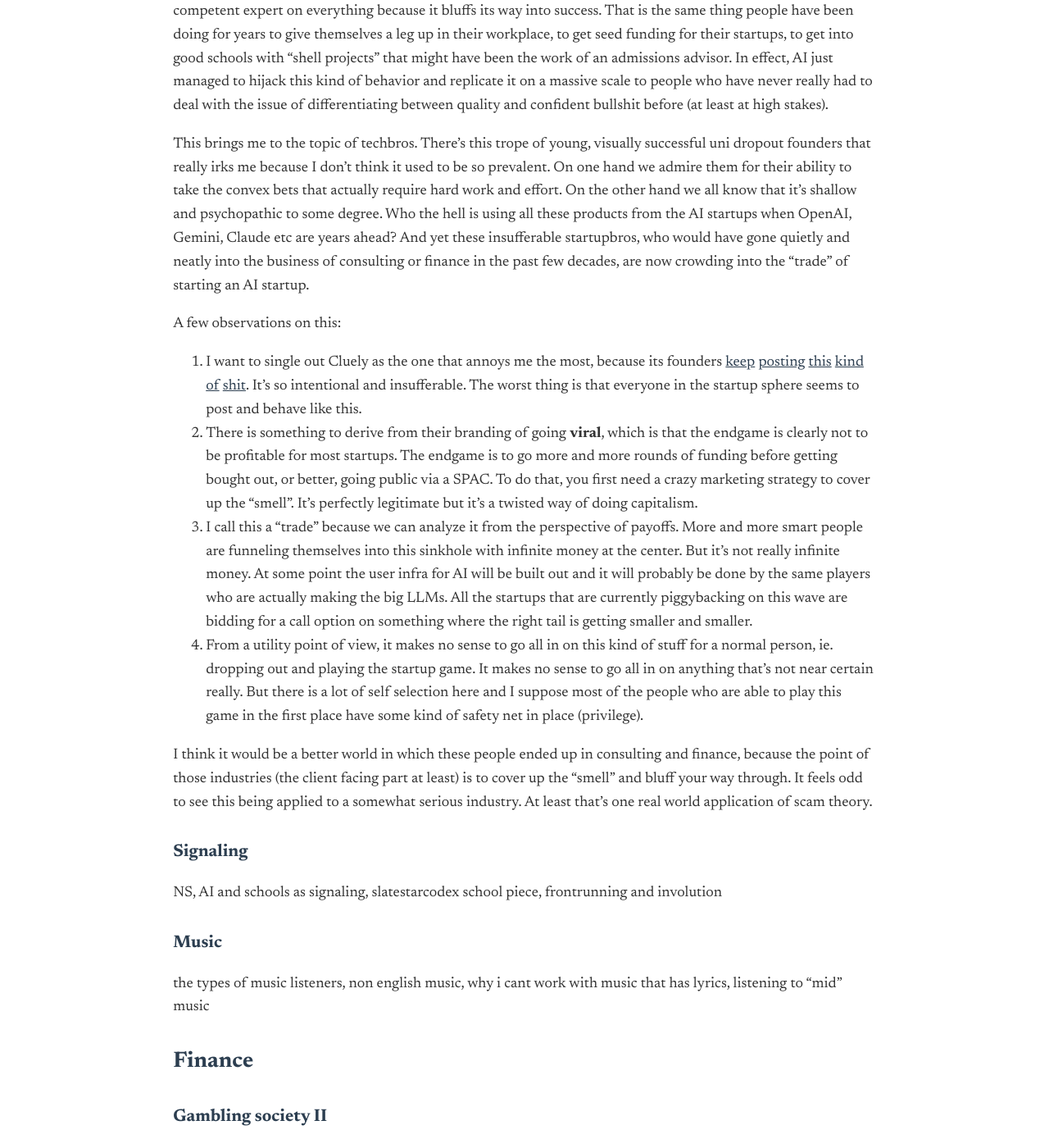
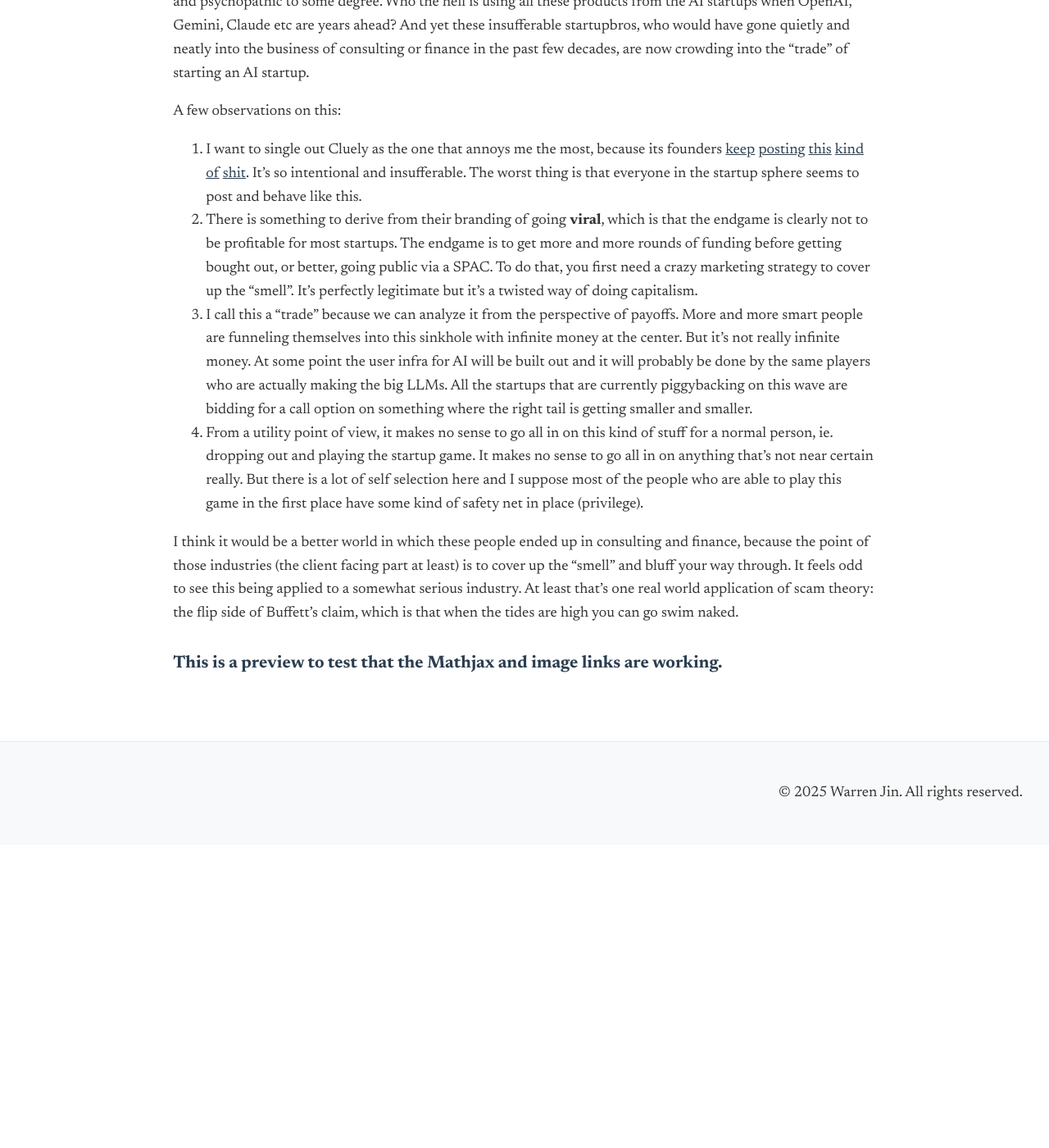
Before and after one commit to warrenjch/warrenjch.github.io, a Jekyll site: the page built from _posts/2025-06-21-jun-25-quarterly-opex.md, in a window 1280 px wide and 1400 px high, scrolled down 6153 px. Shown: the whole window at 82% size. Built offline with Jekyll 4.4.1, drawn with Linux system fonts in a browser that asks for light colours; after the commit the page ends 7183 px from its top, so only the background shows below that; some of the changed text lies outside the part shown.

Commit message:
update mathjax

```diff
--- a/_posts/2025-06-21-jun-25-quarterly-opex.md
+++ b/_posts/2025-06-21-jun-25-quarterly-opex.md
@@ -19,15 +19,7 @@
 - [Random thoughts](#random-thoughts){: .page-link}
     - [Gambling society I](#gambling-society-i){: .page-link}
     - [AI and the "smell"](#ai-and-the-smell){: .page-link}
-    - [Signaling](#signaling){: .page-link}
-    - [Music](#music){: .page-link}
-- [Finance](#finance){: .page-link}
-    - [Gambling society II](#gambling-society-ii){: .page-link}
-    - [Ipad kids](#ipad-kids){: .page-link}
-    - [Unreasonably good backtests](#unreasonably-good-backtests){: .page-link}
-    - [Price sensitive](#price-sensitive){: .page-link}
-    - [Polymarket Jesus](#polymarket-jesus){: .page-link}
-    - [Things I've been working on](#things-ive-been-working-on){: .page-link}
+
 
 
 ## Math
@@ -94,13 +86,13 @@
 
 People gamble on negative EV outcomes for two reasons. The one we are talking about now is that they don't have perfect information and think that the EV is actually positive. If you think you have skill at picking the next crypto 10000x-er, or highly shorted stock poised for a GME style squeeze, or in putting on sports parlays, the only feedback you get from this process is the outcome (+/-PNL). If your prior distribution of your own skill is extremely skewed to "I am highly skilled at this", then you are not going to stop betting because you lost a few times in a row. You probably also don't give a shit about Bayes' theorem and overweight positive evidence in favor of you having "skill". In short, if you model gambling as a random walk with drift for most people, the reason most people start (under our current assumptions) is that they think their drift is positive, and once they start they don't stop because they don't know how to / don't care to evaluate whether their random walk has positive or negative drift.
 
-This is simplistic too because there are other motivations for gambling. Peer pressure is one of them. You get peer pressured by people you see online who struck it big. We didn't have this problem before social media.
+This is still being simplistic because there are other motivations for gambling. Peer pressure is one of them. You get peer pressured by people you see online who struck it big. We didn't have this problem before social media.
 
 The funny thing is that we have a risk-averse culture in most parts of the world, and yet this is the one thing everyone seems to be risk-taking on. Because most actions with convex, risky payouts require work, and gambling is easy. Of course there are people taking the convex risky bets (like making a startup). I'll talk about them in the next section.
 
 The last bit of the "why", I think, has to deal with existential dread. Everything feels out of reach, and more so with AI. What's the point if actually trying to work towards something offers little upside? This is a doomer viewpoint, but I think a sufficient number of people are starting to buy into this idea, and a good number of them are by no means "stupid".
 
-And thus we come to the topic of <i>scam theory</i>. It's just a dumb name for the fact that the worst, scammiest, dumbest sounding names in the equity space have all seemed to outperform spectacularly over the past months to a year. It was especially apparent during the post-liberation day rally. While funds were net short and every macro person was calling for risk-off, retail names like PLTR, CRWV, and CRCL just kept going up. RGC makes quack traditional Chinese medicine, has never turned a profit in its history, and its stock went up 600x in a year. I think if we are to believe that the endgame for the dollar based world is to inflate their way out of their mess, then there is merit to buying the most fundamentally unsound companies that have captured retail interest and pump the hell out of them.
+This motivates the idea of <i>scam theory</i>. It's just a dumb name for the fact that the worst, scammiest, dumbest sounding names in the equity space have all seemed to outperform spectacularly over the past months to a year. It was especially apparent during the post-liberation day rally. While funds were net short and every macro person was calling for risk-off, retail names like PLTR, CRWV, and CRCL just kept going up. RGC makes quack traditional Chinese medicine, has never turned a profit in its history, and its stock went up 600x in a year. I think if we are to believe that the endgame for the dollar based world is to inflate their way out of their mess, then there is merit to buying the most fundamentally unsound companies that have captured retail interest and pump the hell out of them.
 
 Everyone looks at historical bubbles and comes to the conclusion that you should not be investing in a speculative bubble. I think that the opposite is true. Obviously this is not financial advice, but you should absolutely be investing during a speculative bubble, and in the most leveraged retail-heavy names, because that's upside convexity. The worst thing that can happen is that everything crashes all at once, but the default assumption is that stocks keep going up and in the case of these stocks, you have a very long right tail. It's free convexity for delta-1 investors. When everyone wants tulips, and the left tail is priced richly since people know what happened to bubbles in the past, you can buy tulips and put spreads.
 
@@ -118,33 +110,10 @@
 
 A few observations on this:
 1. I want to single out Cluely as the one that annoys me the most, because its founders [<u>keep</u>](https://x.com/benaratame/status/1936198119622164668){: .page-link} [<u>posting</u>](https://x.com/cluely/status/1932969921086115860){: .page-link} [<u>this</u>](https://x.com/im_roy_lee/status/1936138361011585190){: .page-link} [<u>kind</u>](https://x.com/benaratame/status/1934345585232154993){: .page-link} [<u>of</u>](https://x.com/benaratame/status/1934009291129880899){: .page-link} [<u>shit</u>](https://x.com/benaratame/status/1933787207011348580){: .page-link}. It's so intentional and insufferable. The worst thing is that everyone in the startup sphere seems to post and behave like this.
-2. There is something to derive from their branding of going <b>viral</b>, which is that the endgame is clearly not to be profitable for most startups. The endgame is to go more and more rounds of funding before getting bought out, or better, going public via a SPAC. To do that, you first need a crazy marketing strategy to cover up the "smell". It's perfectly legitimate but it's a twisted way of doing capitalism.
+2. There is something to derive from their branding of going <b>viral</b>, which is that the endgame is clearly not to be profitable for most startups. The endgame is to get more and more rounds of funding before getting bought out, or better, going public via a SPAC. To do that, you first need a crazy marketing strategy to cover up the "smell". It's perfectly legitimate but it's a twisted way of doing capitalism.
 3. I call this a "trade" because we can analyze it from the perspective of payoffs. More and more smart people are funneling themselves into this sinkhole with infinite money at the center. But it's not really infinite money. At some point the user infra for AI will be built out and it will probably be done by the same players who are actually making the big LLMs. All the startups that are currently piggybacking on this wave are bidding for a call option on something where the right tail is getting smaller and smaller.
 4. From a utility point of view, it makes no sense to go all in on this kind of stuff for a normal person, ie. dropping out and playing the startup game. It makes no sense to go all in on anything that's not near certain really. But there is a lot of self selection here and I suppose most of the people who are able to play this game in the first place have some kind of safety net in place (privilege).
 
-I think it would be a better world in which these people ended up in consulting and finance, because the point of those industries (the client facing part at least) is to cover up the "smell" and bluff your way through. It feels odd to see this being applied to a somewhat serious industry. At least that's one real world application of scam theory.
+I think it would be a better world in which these people ended up in consulting and finance, because the point of those industries (the client facing part at least) is to cover up the "smell" and bluff your way through. It feels odd to see this being applied to a somewhat serious industry. At least that's one real world application of scam theory: the flip side of Buffett's claim, which is that when the tides are high you can go swim naked.
 
-### Signaling
-NS, AI and schools as signaling, slatestarcodex school piece, frontrunning and involution
-
-### Music
-the types of music listeners, non english music, why i cant work with music that has lyrics, listening to "mid" music
-
-## Finance
-
-### Gambling society II
-friedman-savage utility, risk neutral pricing, why gambling society only works with capitalism
-
-### Ipad kids
-risk reversals
-
-### Unreasonably good backtests
-VX model, peso problem, toxic risk
-
-### Price sensitive
-how to get the fair price if the market is "fair" under risk neutrality
-
-### Polymarket Jesus
-
-### Things I've been working on
-CRWV chart, problem with BS pricing
+### This is a preview to test that the Mathjax and image links are working.
```
